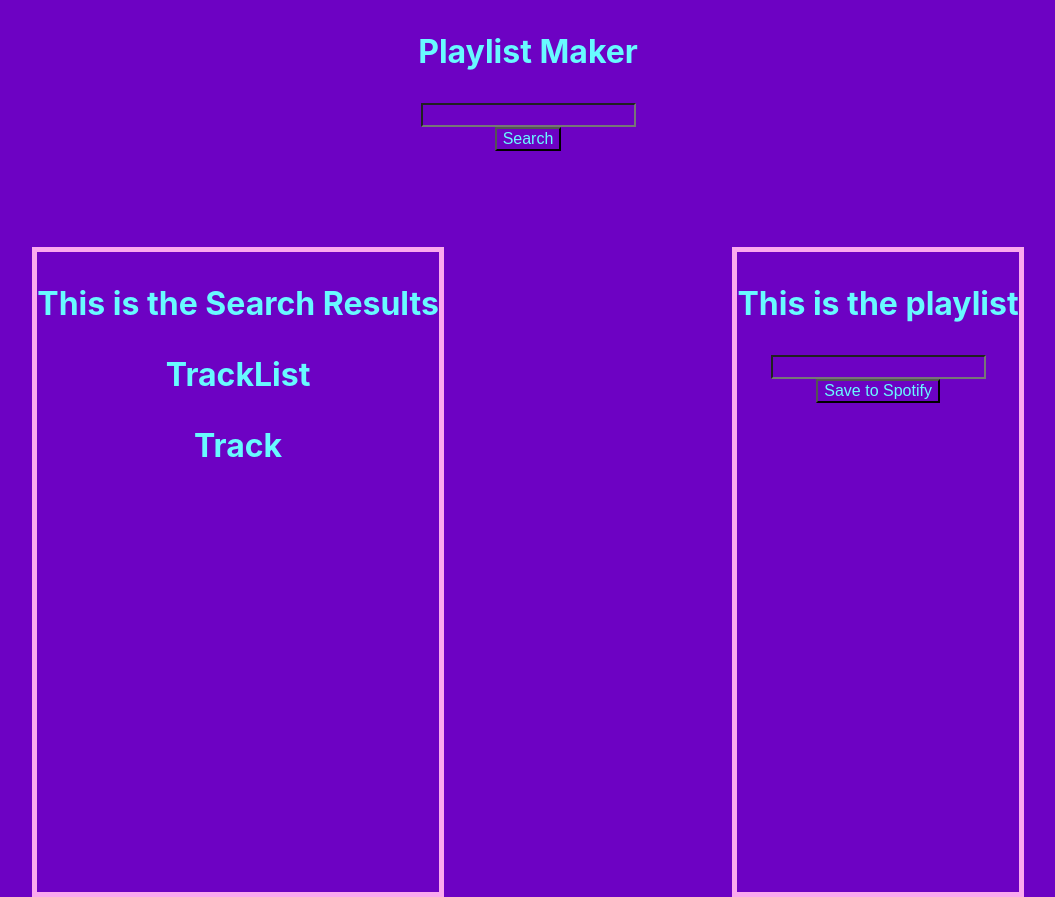
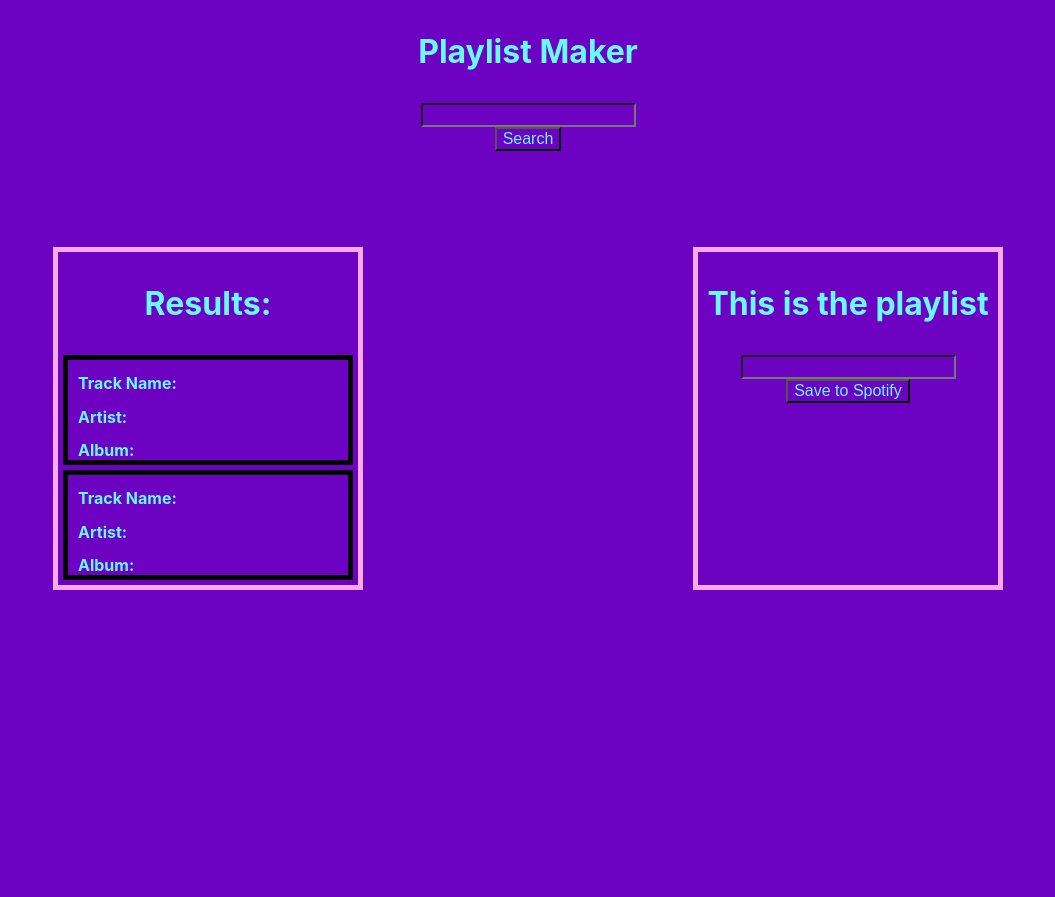
Before and after one commit to BrayanCordero/GrooveGenie, a React (Create React App) app: page / in a window 1280 px wide. Shown: the whole page, without its empty margins (112-1167 px from the left). After the commit the page ends 800 px from the top, so only its background shows below. Built offline with nearby package versions, Linux system fonts and the light colour scheme.

Commit message:
created the track container and its module

```diff
--- a/src/Components/SearchResults.js
+++ b/src/Components/SearchResults.js
@@ -4,7 +4,7 @@ import TrackList from "./TrackList"
 function SearchResults(){
     return(
         <div>
-            <h1>This is the Search Results</h1>
+            <h1>Results:</h1>
             <TrackList />
         </div>
     )
--- a/src/Components/Track.js
+++ b/src/Components/Track.js
@@ -1,9 +1,12 @@
 import React from "react";
+import styles from "../Styles/Track.module.css"
 
 function Track(){
     return(
-        <div>
-            <h1>Track</h1>
+        <div className={styles.container}>
+            <h2>Track Name:</h2>
+            <h2>Artist:</h2>
+            <h2>Album:</h2>
         </div>
     )
 }
--- a/src/Components/Tracklist.js
+++ b/src/Components/Tracklist.js
@@ -4,7 +4,7 @@ import Track from "./Track"
 function TrackList(){
     return(
         <div>
-            <h1>TrackList</h1>
+            <Track />
             <Track />
         </div>
     )
--- a/src/Styles/SearchResults.module.css
+++ b/src/Styles/SearchResults.module.css
@@ -1,7 +1,6 @@
 
 .div {
-
-    width: auto;
-    height: 40rem;
+    min-width: 300px;
+    height: auto;
     border: 5px solid #fba9ee;
 }
--- /dev/null
+++ b/src/Styles/Track.module.css
@@ -0,0 +1,14 @@
+.container {
+    display: block;
+    width: auto;
+    height: 100px;
+    border: 5px solid black;
+    margin: 5px;
+    text-align: left;
+    padding-left: 10px;
+}
+
+/* .info {
+    height: 20px;
+    align-items: end;
+} */
```
